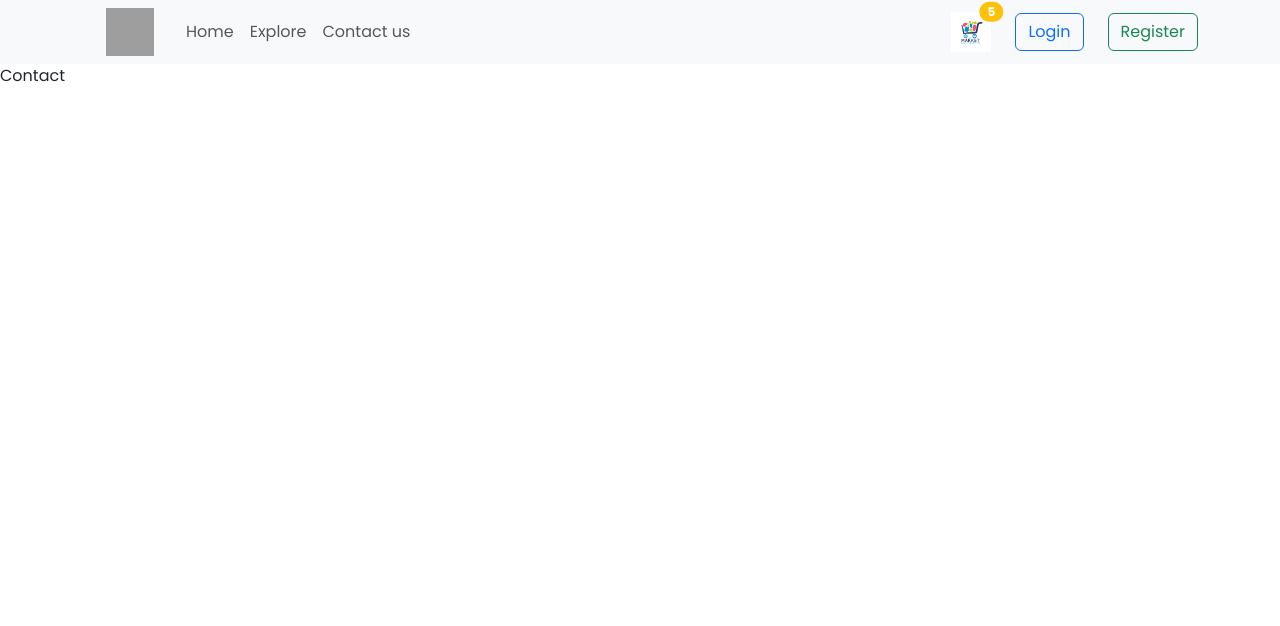
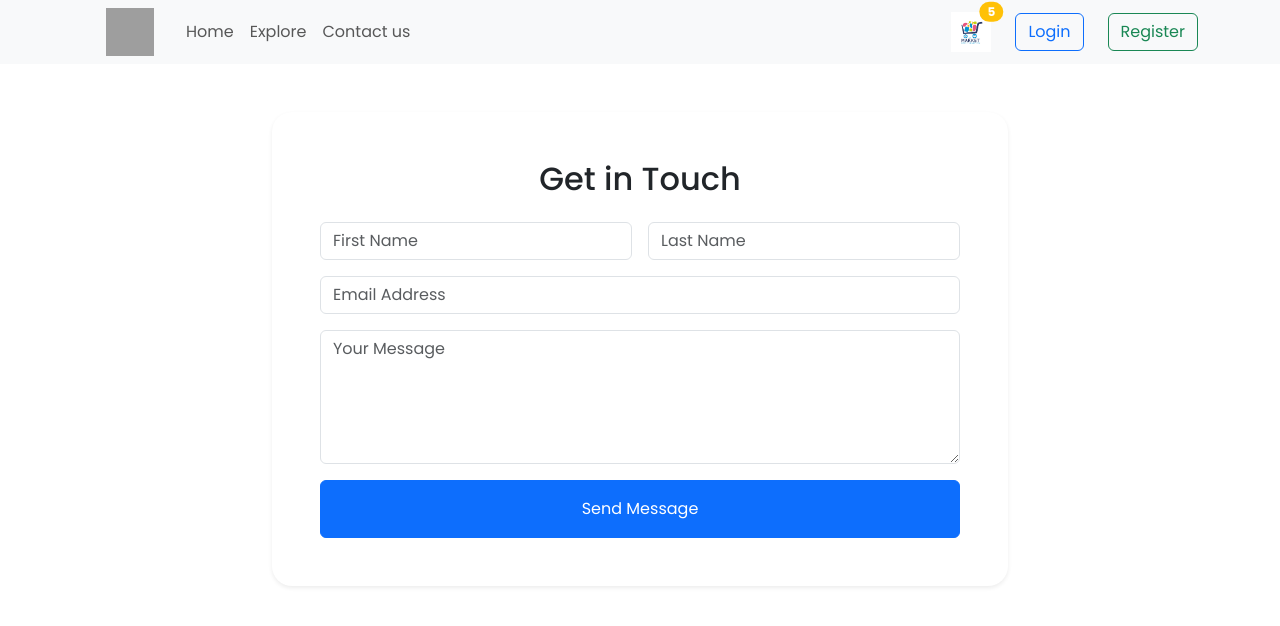
Before and after one commit to InnocentShiva/foodies_app, a React (Vite) app in the folder foodiesapi-UI/foodies/: page /contact in a window 1280 px wide. Shown: the top 626 px of the page. Built offline with nearby package versions, Linux system fonts and the light colour scheme; no server answers; grey boxes are pictures that could not be loaded.

Commit message:
Contact me page added with tweaks of icon to home link and full card to product page link

```diff
--- a/foodiesapi-UI/foodies/src/components/FoodItem/FoodItem.jsx
+++ b/foodiesapi-UI/foodies/src/components/FoodItem/FoodItem.jsx
@@ -4,7 +4,7 @@
 const FoodItem = ({name, description, id, imageUrl, price}) => {
   return (
     <div  className="col-12 col-sm-6 md-4 col-lg-3 mb-4 d-flex justify-content-center">
-        <div className="card" style={{"maxWidth": "320px"}}>
+        <Link to={`/food/${id}`}  className="card" style={{"maxWidth": "320px", "textDecoration": "none"}}>
             <img src={imageUrl} className="card-img-top" alt="Product Image" height={300} width={60} />
             <div className="card-body">
                 <h5 className="card-title">{name}</h5>
@@ -25,7 +25,7 @@
                 <Link className="btn btn-primary btn-sm" to={`food/${id}`}>View Food</Link>
                 <button className="btn btn-outline-secondary btn-sm"><i className="bi bi-heart"></i></button>
             </div>
-        </div>
+        </Link>
     </div>
   )
 }
--- a/foodiesapi-UI/foodies/src/components/Menubar/Menubar.jsx
+++ b/foodiesapi-UI/foodies/src/components/Menubar/Menubar.jsx
@@ -7,7 +7,7 @@
   return (
     <nav className="navbar navbar-expand-lg navbar-light bg-light">
   <div className="container">
-    <img src={assets.logo} alt="" className='mx-4' height={48} width={48} />
+    <Link to="/"><img src={assets.logo} alt="" className='mx-4' height={48} width={48} /></Link>
     <button className="navbar-toggler" type="button" data-bs-toggle="collapse" data-bs-target="#navbarSupportedContent" aria-controls="navbarSupportedContent" aria-expanded="false" aria-label="Toggle navigation">
       <span className="navbar-toggler-icon"></span>
     </button>
--- /dev/null
+++ b/foodiesapi-UI/foodies/src/pages/Contact/Contact.css
@@ -0,0 +1,10 @@
+.contact-form {
+    background-color: #f8f9fa;
+    border-radius: 20px;
+}
+
+.custom-input {
+    border-radius: 10px;
+    padding: 12px;
+    border: 2px solid #e9ecef;
+}
--- a/foodiesapi-UI/foodies/src/pages/Contact/Contact.jsx
+++ b/foodiesapi-UI/foodies/src/pages/Contact/Contact.jsx
@@ -1,8 +1,38 @@
 import React from 'react';
+import './Contact.css';
 
 export const Contact = () => {
   return (
-    <div>Contact</div>
+          <section className="py-5">
+          <div className="container">
+              <div className="row justify-content-center">
+                  <div className="col-lg-8">
+                      <div className="contact-form p-5 shadow-sm bg-white">
+                          <h2 className="text-center mb-4">Get in Touch</h2>
+                          <form>
+                              <div className="row g-3">
+                                  <div className="col-md-6">
+                                      <input type="text" className="form-control custom-input" placeholder="First Name" />
+                                  </div>
+                                  <div className="col-md-6">
+                                      <input type="text" className="form-control custom-input" placeholder="Last Name" />
+                                  </div>
+                                  <div className="col-12">
+                                      <input type="email" className="form-control custom-input" placeholder="Email Address" />
+                                  </div>
+                                  <div className="col-12">
+                                      <textarea className="form-control custom-input" rows="5" placeholder="Your Message"></textarea>
+                                  </div>
+                                  <div className="col-12">
+                                      <button className="btn btn-primary w-100 py-3" type="submit">Send Message</button>
+                                  </div>
+                              </div>
+                          </form>
+                      </div>
+                  </div>
+              </div>
+          </div>
+      </section>
   )
 }
 
```
